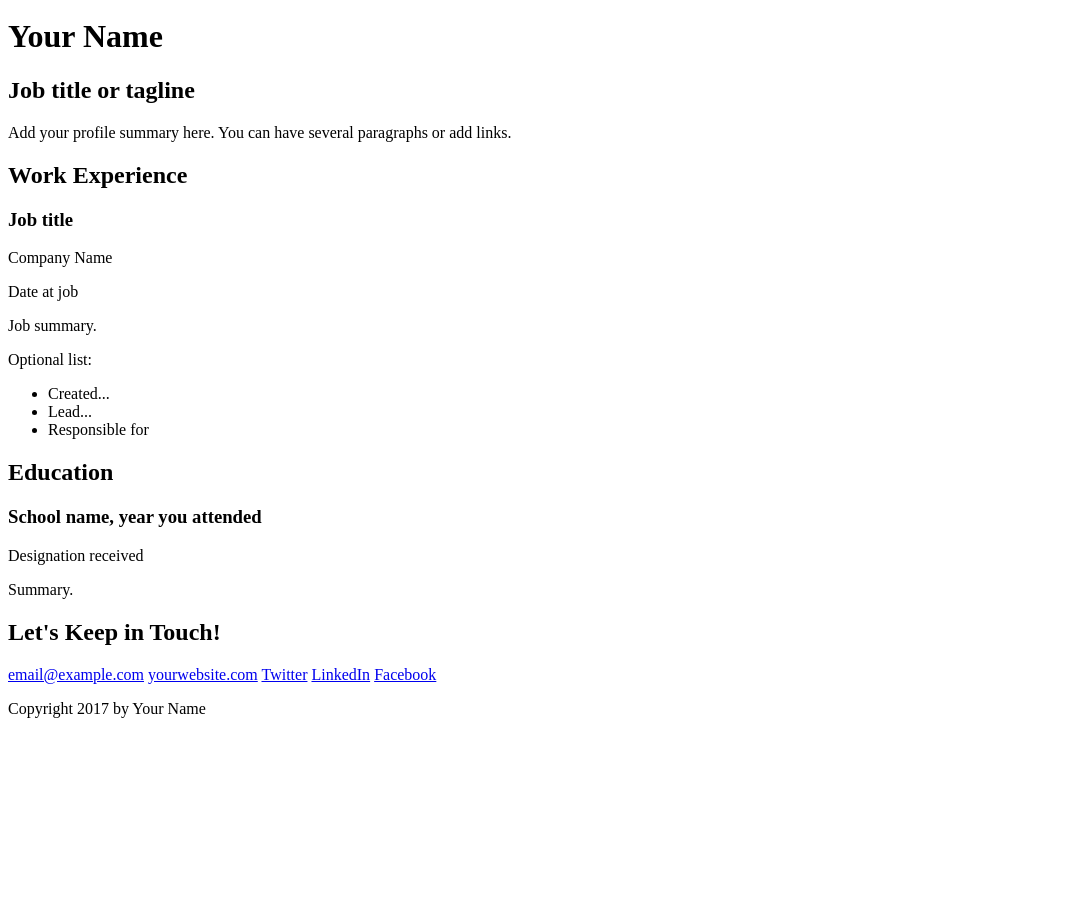
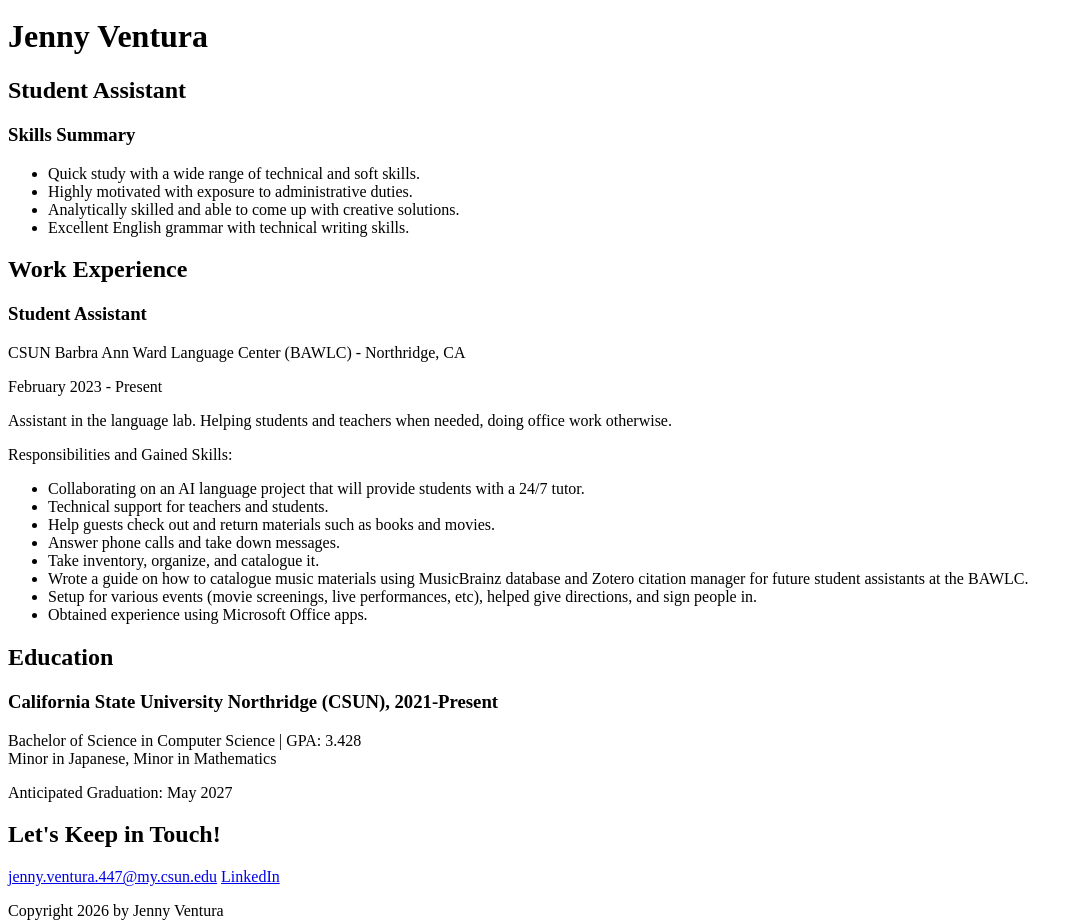
Before and after one commit to JennyVentura/Comp484-HW6, a plain HTML site: page index.html in a window 1280 px wide. Shown: the part 29-952 px from the top of the page, without its empty margins (0-1083 px from the left). Before the commit the page ends 800 px from the top, so only its background shows below. Drawn offline with Linux system fonts and the light colour scheme.

Commit message:
finished p1

```diff
--- a/index.html
+++ b/index.html
@@ -3,15 +3,23 @@
 <head>
     <meta charset="UTF-8">
     <meta name="viewport" content="width=device-width, initial-scale=1.0">
-    <title>Your Name | Resume</title>
+    <title>Jenny Ventura | Resume</title>
+    <!-- <link href="css/styles.css" rel="stylesheet" type="text/css"> -->
 </head>
 <body>
     <!-- // Intro -->
     <header>
         <img src="your-picture.jpg" alt="Your Name">
-        <h1>Your Name</h1>
-        <h2>Job title or tagline</h2>
-        <p>Add your profile summary here. You can have several paragraphs or add links.</p>
+        <h1>Jenny Ventura</h1>
+        <h2>Student Assistant</h2>
+        <p><h3>Skills Summary</h3>
+        <ul>
+            <li>Quick study with a wide range of technical and soft skills.</li>
+            <li>Highly motivated with exposure to administrative duties.</li>
+            <li>Analytically skilled and able to come up with creative solutions.</li>
+            <li>Excellent English grammar with technical writing skills.</li>
+        </ul>
+        </p>
     </header>
 
     <main>
@@ -20,35 +28,42 @@
             <h2>Work Experience</h2>
 
             <!-- Job Details: copy this whole block to add more jobs -->
-            <h3>Job title</h3>
-            <p>Company Name</p>
-            <p>Date at job</p>
+            <h3>Student Assistant</h3>
+            <p>CSUN Barbra Ann Ward Language Center (BAWLC) - Northridge, CA</p>
+            <p>February 2023 - Present</p>
 
             <!-- Add as many paragraphs as you need. -->
-            <p>Job summary.</p>
+            <p>Assistant in the language lab. Helping students and teachers when needed, doing office work otherwise.</p>
 
             <!-- This list can be deleted if you don't want to use it. -->
-            <p>Optional list:</p>
+            <p class="bold">Responsibilities and Gained Skills:</p> <!-- need to add .bold class!!!!!!!!!!!!!!!-->
             <ul>
-                <li>Created...</li>
-                <li>Lead...</li>
-                <li>Responsible for</li>
+                <li>Collaborating on an AI language project that will provide students with a 24/7 tutor.</li>
+                <li>Technical support for teachers and students.</li>
+                <li>Help guests check out and return materials such as books and movies.</li>
+                <li>Answer phone calls and take down messages.</li>
+                <li>Take inventory, organize, and catalogue it.</li>
+                <li>Wrote a guide on how to catalogue music materials using MusicBrainz database and Zotero citation manager for future student assistants at the BAWLC.</li>
+                <li>Setup for various events (movie screenings, live performances, etc), helped give directions, and sign people in.</li>
+                <li>Obtained experience using Microsoft Office apps.</li>
             </ul>
             <!-- end of Job Details block. -->
-
         </section>
-
 
         <!-- // Education -->
         <section>
             <h2>Education</h2>
 
             <!-- School details: copy this whole block to add more schools. -->
-            <h3>School name, year you attended</h3>
-            <p>Designation received</p>
+            <h3>California State University Northridge (CSUN), 2021-Present</h3>
+            <p>
+                Bachelor of Science in Computer Science | GPA: 3.428
+                <br> <!-- what in CSS should replace this again????????????????????-->
+                Minor in Japanese, Minor in Mathematics
+            </p>
 
             <!-- Add as many paragraphs as you need. -->
-            <p>Summary.</p>
+            <p>Anticipated Graduation: May 2027</p>
             <!-- End of school details. -->
         </section>
     </main>
@@ -59,14 +74,11 @@
 
         <!-- Social media and contact links. Add or remove any networks. -->
         <div>
-            <a href="mailto:email@example.com">email@example.com</a>
-            <a href="http://yourwebsite.com" target="_blank">yourwebsite.com</a>
-            <a href="#" target="_blank">Twitter</a>
-            <a href="#" target="_blank">LinkedIn</a>
-            <a href="#" target="_blank">Facebook</a>
+            <a href="mailto:jenny.ventura.447@my.csun.edu">jenny.ventura.447@my.csun.edu</a>
+            <a href="https://www.linkedin.com/in/jenny-ventura-9b9a99279" target="_blank">LinkedIn</a>
         </div>
 
-        <p>Copyright 2017 by Your Name</p>
+        <p>Copyright 2026 by Jenny Ventura</p>
     </footer>
 </body>
 </html>
```
Also changed, not shown: hw6_lab_instructions.txt.
